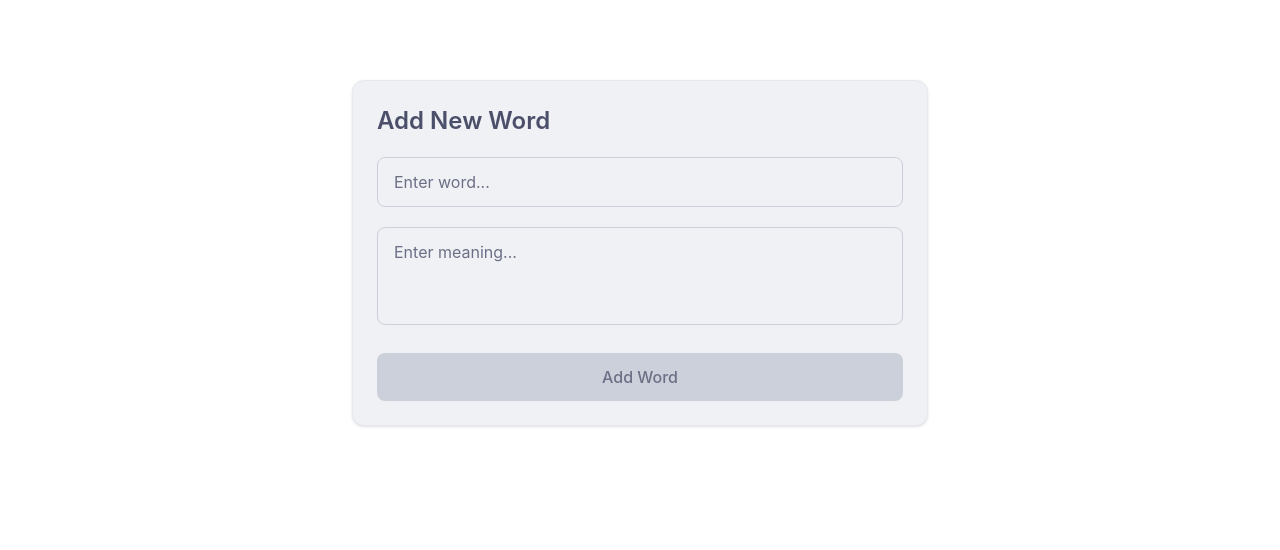
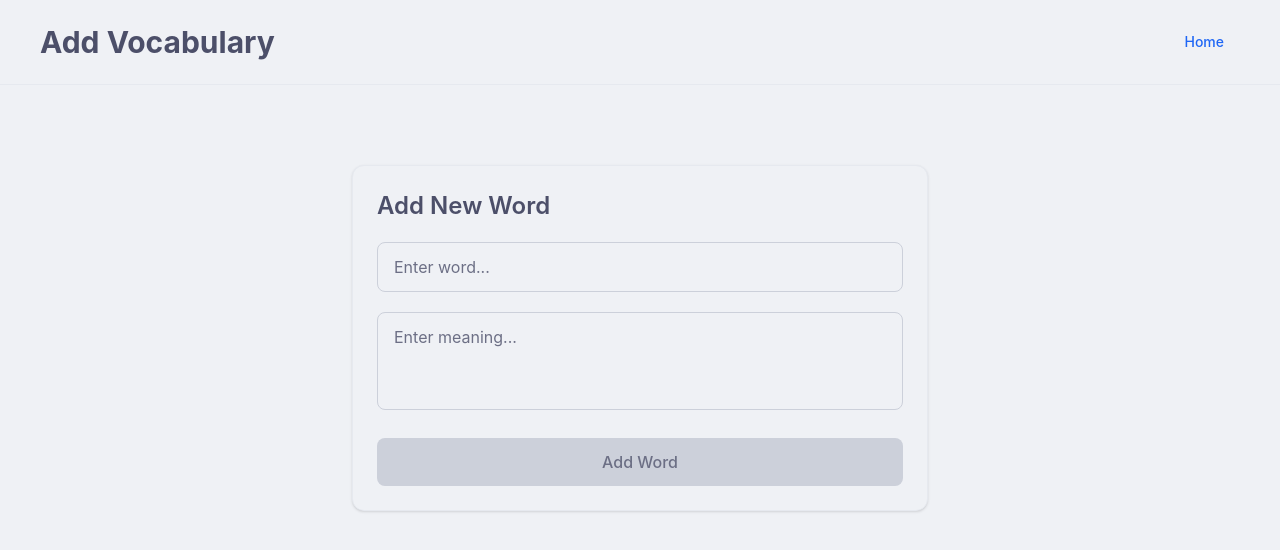
Before and after one commit to Siddhanta-Mallick/open-recall-react-frontend, a React (Vite) app: page /vocabulary/add in a window 1280 px wide. Shown: the top 550 px of the page. Built offline with nearby package versions, Linux system fonts and the light colour scheme; no server answers.

Commit message:
Add header to addword component and minor css changes

```diff
--- a/src/Components/Vocabulary/AddWord.jsx
+++ b/src/Components/Vocabulary/AddWord.jsx
@@ -1,8 +1,7 @@
 import { useState } from "react";
 import { apiService } from "../../apiService";
 import { useSubject } from "../../Context/SubjectContext";
-import { useNavigate } from "react-router";
-
+import { useNavigate, Link } from "react-router";
 
 export default function AddWord({ onAdd }) {
     const [word, setWord] = useState("");
@@ -26,13 +25,30 @@ export default function AddWord({ onAdd }) {
         setWord("");
         setMeaning("");
 
-        navigate("/")
+        navigate("/");
     };
 
     return (
+        <div className="min-h-screen w-full bg-base flex flex-col">
+
+            {/* Header */}
+            <div className="flex items-center justify-between px-10 py-6 border-b border-mantle">
+                <div className="text-3xl font-bold text-text">
+                    Add Vocabulary
+                </div>
+                <Link to="/">
+                    <button className="px-4 py-2 rounded-lg text-sm font-medium text-blue hover:bg-blue/10 transition">
+                        Home
+                    </button>
+                </Link>
+            </div>
+
+            {/* Centered Content Wrapper */}
+            <div className="flex-1 flex justify-center items-start">
+
                 <div className="
                     w-full h-fit max-w-xl
-            p-6  mt-20 rounded-xl
+                    p-6 mt-20 rounded-xl
                     border border-mantle
                     bg-base shadow-sm
                     flex flex-col gap-5
@@ -101,5 +117,7 @@ export default function AddWord({ onAdd }) {
                         Add Word
                     </button>
                 </div>
+            </div>
+        </div>
     );
 }
```
Lines whose indentation alone changed are shown as unchanged.
